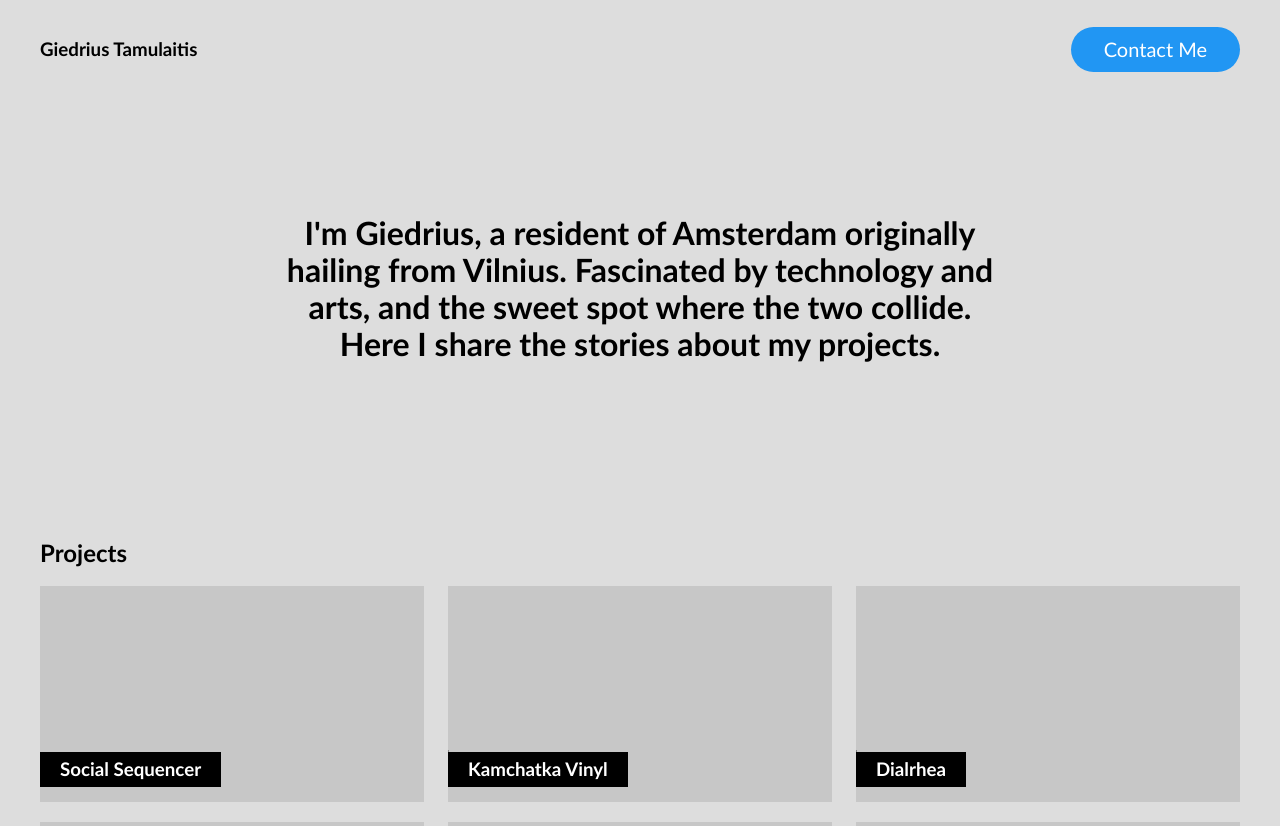
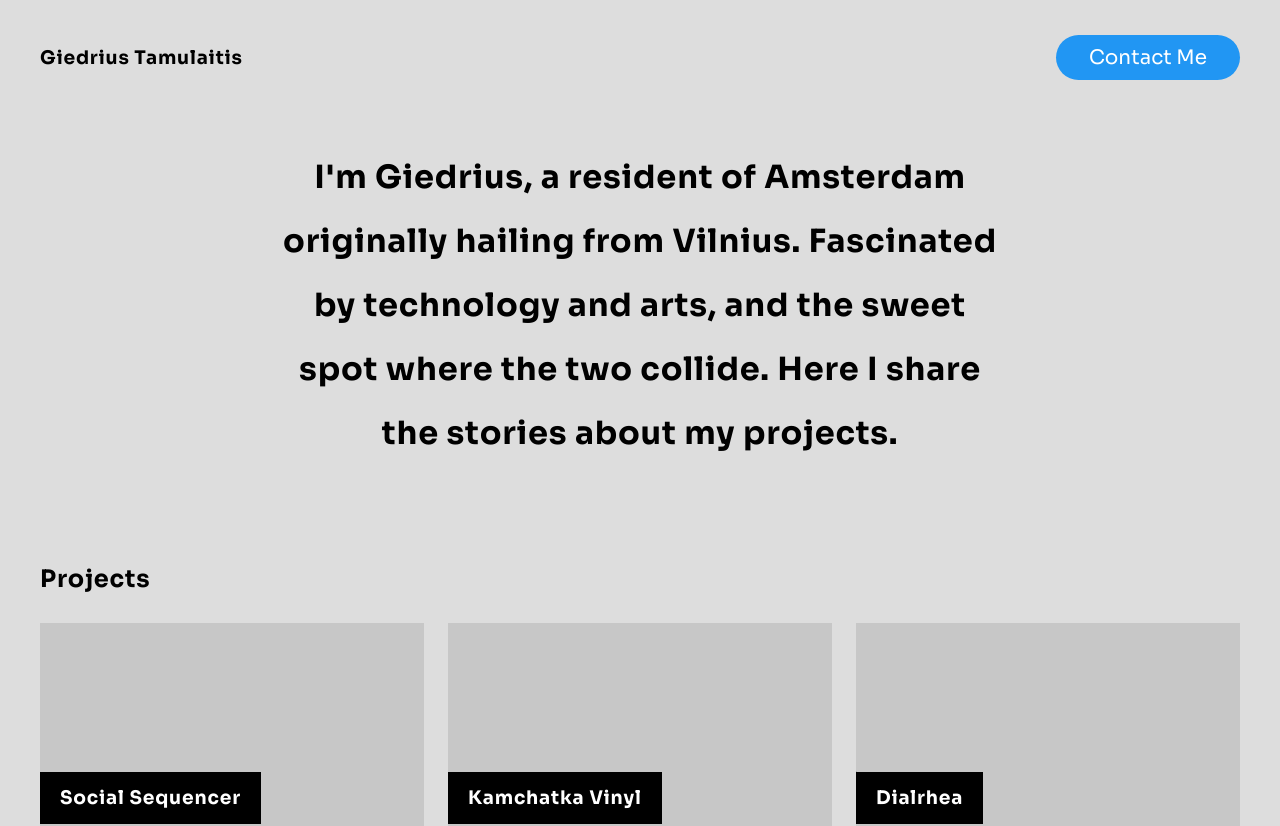
Before and after one commit to GiedriusT/tamulaitis-page, a React (Vite) app: page / in a window 1280 px wide. Shown: the top 826 px of the page. Built offline with nearby package versions, Linux system fonts and the light colour scheme.

Commit message:
Change font to Sora

```diff
--- a/index.html
+++ b/index.html
@@ -1,17 +1,21 @@
 <!DOCTYPE html>
 <html lang="en">
+
 <head>
   <meta charset="utf-8" />
   <link rel="icon" href="/favicon.ico" />
   <meta name="viewport" content="width=device-width, initial-scale=1" />
   <meta name="theme-color" content="#000000" />
-    <meta
-      name="description"
-      content="Fusing the power of technology and the beauty of music, creating a harmonious blend of innovation and artistry."
-    />
+  <meta name="description"
+    content="Fusing the power of technology and the beauty of music, creating a harmonious blend of innovation and artistry." />
   <link rel="apple-touch-icon" href="/logo192.png" />
+  <link rel="preconnect" href="https://fonts.googleapis.com">
+  <link rel="preconnect" href="https://fonts.gstatic.com" crossorigin>
+  <link href="https://fonts.googleapis.com/css2?family=Sora:wght@100;200;300;400;500;600;700&display=swap"
+    rel="stylesheet">
   <title>Giedrius Tamulaitis - exploring the sweet spot where art and technology comes together</title>
 </head>
+
 <body>
   <noscript>You need to enable JavaScript to run this app.</noscript>
   <div id="root"></div>
@@ -27,4 +31,5 @@
       To create a production bundle, use `npm run build` or `yarn build`.
     -->
 </body>
+
 </html>
--- a/src/theme/GlobalStyle.ts
+++ b/src/theme/GlobalStyle.ts
@@ -20,8 +20,10 @@ export const GlobalStyle = createGlobalStyle`
     border: 0;
     width: 100%;
     height: 100%;
-    font-family: 'Gill Sans', 'Gill Sans MT', Calibri, 'Trebuchet MS', sans-serif;
+    font-family: 'Sora', sans-serif;
     background-color: #dddddd;
+    letter-spacing: 0.8px;
+    line-height: 2;
   }
 
   a {
@@ -54,4 +56,8 @@ export const GlobalStyle = createGlobalStyle`
     margin-left: auto;
     margin-right: auto;
   }
+
+  p {
+    font-size: 17px;
+  }
 `;
```
Lines whose indentation alone changed are shown as unchanged.
